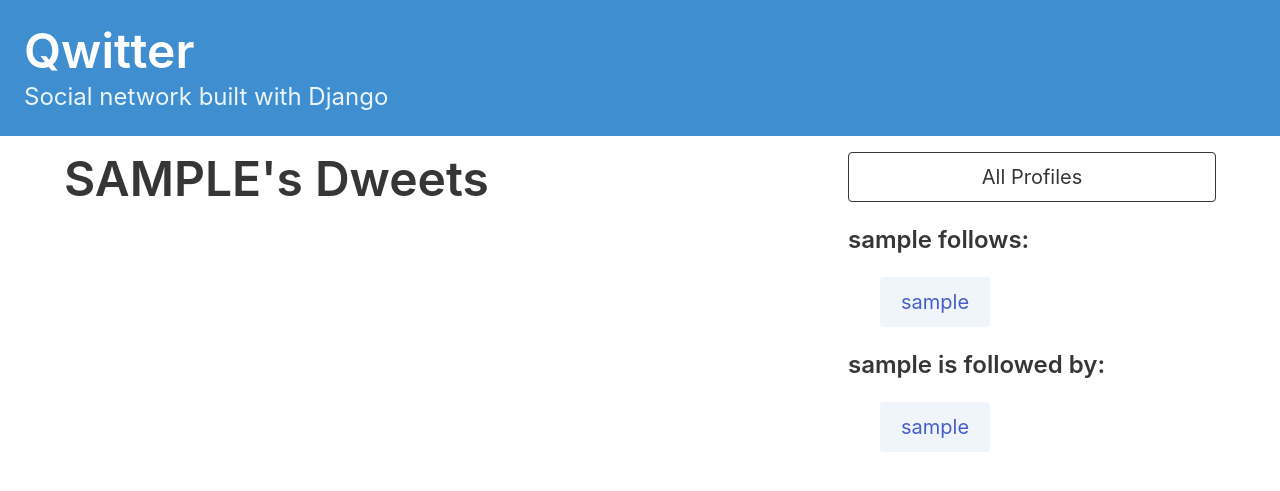
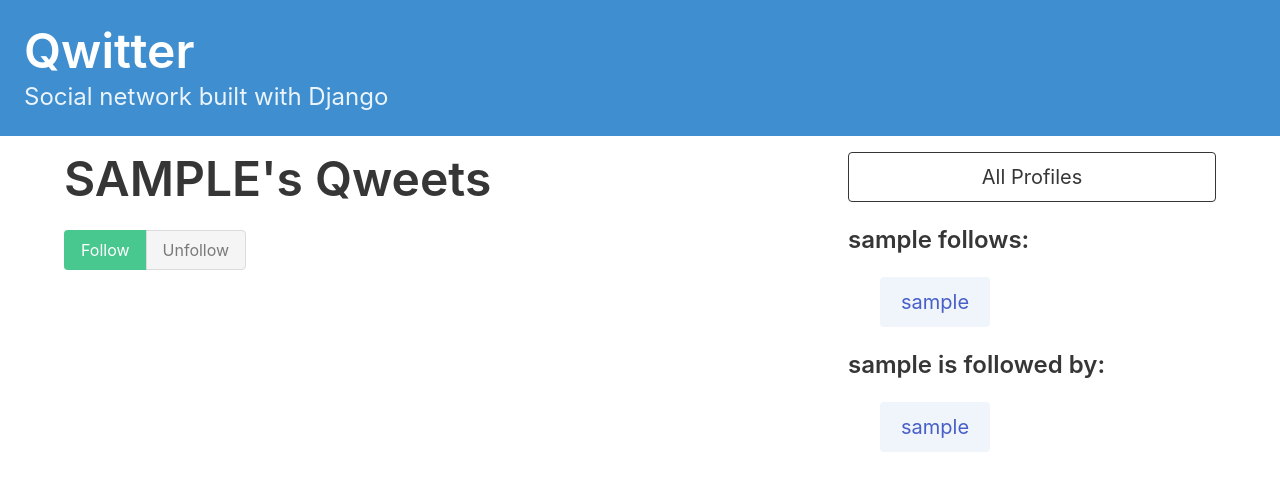
Before and after one commit to NikitaKurabtsev/qwitter, a Django app: template qwitter_app/templates/qwitter_app/profile.html in a window 1280 px wide. Shown: the top 491 px of the page. Run offline with Django 4.2, Linux system fonts and the light colour scheme; the template is opened without the code that fills it: values that come from a table or form of the project are taken from there, others are empty; tables that the repository leaves empty hold one stand-in row (values such as "Sample post").

Commit message:
add logic to follow buttons

```diff
--- a/qwitter_app/templates/qwitter_app/profile.html
+++ b/qwitter_app/templates/qwitter_app/profile.html
@@ -5,10 +5,22 @@
 <div class="column">
 
     <div class="block">
-    <h1 class="title is-1">
-        {{profile.user.username|upper}}'s Dweets
-    </h1>
+        <h1 class="title is-1">
+            {{profile.user.username|upper}}'s Qweets
+        </h1>
     </div>
+        <form method="post">
+            {% csrf_token %}
+            <div class="buttons has-addons">
+                {% if profile in user.profile.follows.all %}
+                    <button class="button is-success is-static">Follow</button>
+                    <button class="button is-danger" name="follow" value="unfollow">Unfollow</button>
+                {% else %}
+                    <button class="button is-success" name="follow" value="follow">Follow</button>
+                    <button class="button is-danger is-static">Unfollow</button>
+                {% endif %}
+            </div>
+        </form>
 
 </div>
 
```
Also changed, not shown: qwitter_app/views.py (+14 -5 lines), qwitter_app/migrations/0001_initial.py, qwitter_app/migrations/0002_rename_follow_profile_follows.py (deleted), qwitter_app/tests/__init__.py (added).
